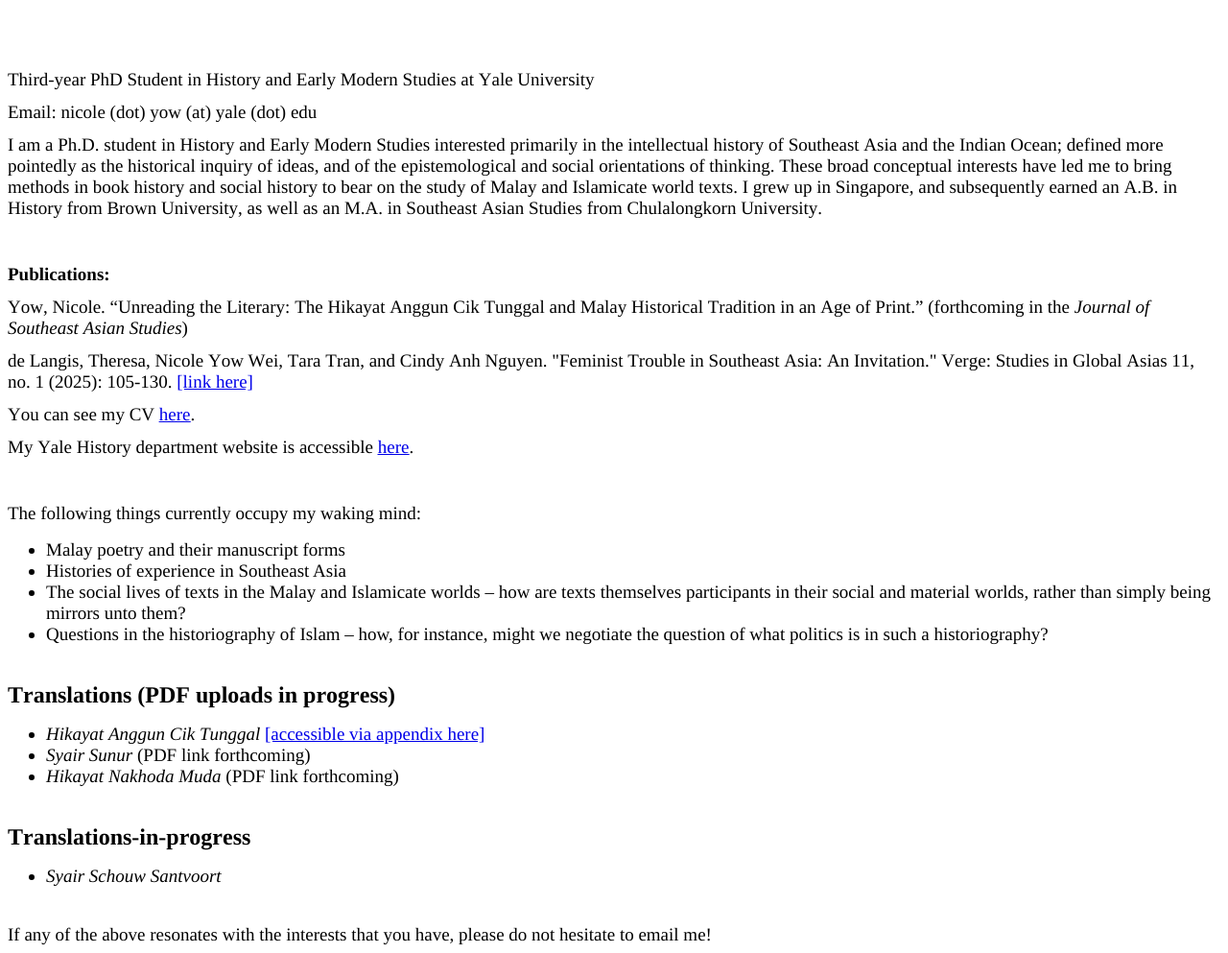
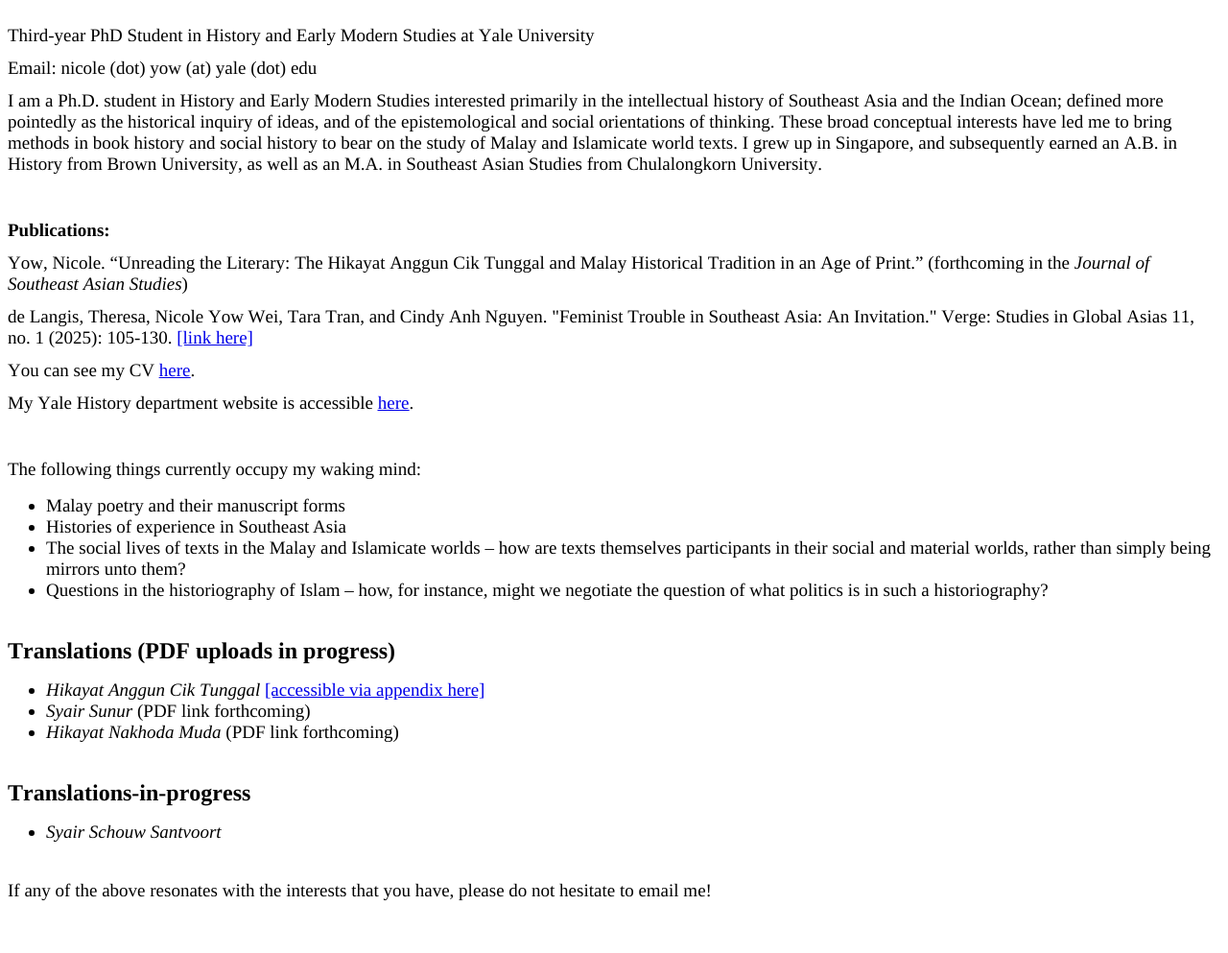
Before and after one commit to noryorwor/noryorwor.github.io, a plain HTML site: page index.html in a window 1280 px wide. Shown: the part 52-1045 px from the top of the page at 96% size. After the commit the page ends 999 px from the top, so only its background shows below. Drawn offline with Linux system fonts and the light colour scheme.

Commit message:
try? please?

```diff
--- a/index.html
+++ b/index.html
@@ -8,52 +8,50 @@
   <meta name="CocoaVersion" content="2575.7">
   <style type="text/css">
     p.p1 {margin: 0.0px 0.0px 28.0px 0.0px; font: 36.0px Times}
-    p.p2 {margin: 0.0px 0.0px 28.0px 0.0px; font: 14.0px Times; min-height: 18.0px}
-    p.p3 {margin: 0.0px 0.0px 12.0px 0.0px; font: 19.0px Times}
-    p.p4 {margin: 0.0px 0.0px 12.0px 0.0px; font: 19.0px Times; min-height: 23.0px}
-    p.p5 {margin: 0.0px 0.0px 0.0px 0.0px; font: 19.0px Times}
-    p.p6 {margin: 0.0px 0.0px 0.0px 36.0px; text-indent: -36.0px; font: 19.0px Times; min-height: 23.0px}
-    p.p7 {margin: 0.0px 0.0px 0.0px 36.0px; text-indent: -36.0px; font: 24.0px Times}
-    p.p8 {margin: 0.0px 0.0px 0.0px 0.0px; font: 19.0px Times; min-height: 23.0px}
-    li.li5 {margin: 0.0px 0.0px 0.0px 0.0px; font: 19.0px Times}
+    p.p2 {margin: 0.0px 0.0px 12.0px 0.0px; font: 19.0px Times}
+    p.p3 {margin: 0.0px 0.0px 12.0px 0.0px; font: 19.0px Times; min-height: 23.0px}
+    p.p4 {margin: 0.0px 0.0px 0.0px 0.0px; font: 19.0px Times}
+    p.p5 {margin: 0.0px 0.0px 0.0px 36.0px; text-indent: -36.0px; font: 19.0px Times; min-height: 23.0px}
+    p.p6 {margin: 0.0px 0.0px 0.0px 36.0px; text-indent: -36.0px; font: 24.0px Times}
+    p.p7 {margin: 0.0px 0.0px 0.0px 0.0px; font: 19.0px Times; min-height: 23.0px}
+    li.li4 {margin: 0.0px 0.0px 0.0px 0.0px; font: 19.0px Times}
     span.s1 {font-kerning: none}
     span.s2 {font: 19.0px Times; text-decoration: underline ; font-kerning: none; color: #0000e9}
     ul.ul1 {list-style-type: disc}
   </style>
 </head>
 <body>
-<p class="p1"><span class="s1"><b>Nicole Yow Wei<span class="Apple-converted-space"> </span></b></span></p>
-<p class="p2"><span class="s1"></span><br></p>
-<p class="p3"><span class="s1">Third-year PhD Student in History and Early Modern Studies at Yale University</span></p>
-<p class="p3"><span class="s1">Email: nicole (dot) yow (at) yale (dot) edu</span></p>
-<p class="p3"><span class="s1">I am a Ph.D. student in History and Early Modern Studies interested primarily in the intellectual history of Southeast Asia and the Indian Ocean; defined more pointedly as the historical inquiry of ideas, and of the epistemological and social orientations of thinking. These broad conceptual interests have led me to bring methods in book history and social history to bear on the study of Malay and Islamicate world texts. I grew up in Singapore, and subsequently earned an A.B. in History from Brown University, as well as an M.A. in Southeast Asian Studies from Chulalongkorn University.</span></p>
-<p class="p4"><span class="s1"></span><br></p>
-<p class="p3"><span class="s1"><b>Publications:<span class="Apple-converted-space"> </span></b><b></b></span></p>
-<p class="p3"><span class="s1">Yow, Nicole. “Unreading the Literary: The Hikayat Anggun Cik Tunggal and Malay Historical Tradition in an Age of Print.” (forthcoming in the <i>Journal of Southeast Asian Studies</i>)<span class="Apple-converted-space"> </span></span></p>
-<p class="p3"><span class="s1">de Langis, Theresa, Nicole Yow Wei, Tara Tran, and Cindy Anh Nguyen. "Feminist Trouble in Southeast Asia: An Invitation." Verge: Studies in Global Asias 11, no. 1 (2025): 105-130. <a href="https://muse.jhu.edu/article/951540/pdf"><span class="s2">[link here]</span></a></span></p>
-<p class="p3"><span class="s1">You can see my CV <a href="http://noryorwor.github.io/Nicole_Yow_Wei_Curriculum_Vitae.pdf"><span class="s2">here</span></a>.</span></p>
-<p class="p3"><span class="s1">My Yale History department website is accessible <a href="https://history.yale.edu/people/nicole-yow"><span class="s2">here</span></a>.</span></p>
-<p class="p4"><span class="s1"></span><br></p>
-<p class="p5"><span class="s1">The following things currently occupy my waking mind:</span></p>
+<p class="p1"><span class="s1"><b>Nicole Yow Wei<span class="Apple-converted-space"> </span></b><b></b></span></p>
+<p class="p2"><span class="s1">Third-year PhD Student in History and Early Modern Studies at Yale University</span></p>
+<p class="p2"><span class="s1">Email: nicole (dot) yow (at) yale (dot) edu</span></p>
+<p class="p2"><span class="s1">I am a Ph.D. student in History and Early Modern Studies interested primarily in the intellectual history of Southeast Asia and the Indian Ocean; defined more pointedly as the historical inquiry of ideas, and of the epistemological and social orientations of thinking. These broad conceptual interests have led me to bring methods in book history and social history to bear on the study of Malay and Islamicate world texts. I grew up in Singapore, and subsequently earned an A.B. in History from Brown University, as well as an M.A. in Southeast Asian Studies from Chulalongkorn University.</span></p>
+<p class="p3"><span class="s1"></span><br></p>
+<p class="p2"><span class="s1"><b>Publications:<span class="Apple-converted-space"> </span></b><b></b></span></p>
+<p class="p2"><span class="s1">Yow, Nicole. “Unreading the Literary: The Hikayat Anggun Cik Tunggal and Malay Historical Tradition in an Age of Print.” (forthcoming in the <i>Journal of Southeast Asian Studies</i>)<span class="Apple-converted-space"> </span></span></p>
+<p class="p2"><span class="s1">de Langis, Theresa, Nicole Yow Wei, Tara Tran, and Cindy Anh Nguyen. "Feminist Trouble in Southeast Asia: An Invitation." Verge: Studies in Global Asias 11, no. 1 (2025): 105-130. <a href="https://muse.jhu.edu/article/951540/pdf"><span class="s2">[link here]</span></a></span></p>
+<p class="p2"><span class="s1">You can see my CV <a href="http://noryorwor.github.io/Nicole_Yow_Wei_Curriculum_Vitae.pdf"><span class="s2">here</span></a>.</span></p>
+<p class="p2"><span class="s1">My Yale History department website is accessible <a href="https://history.yale.edu/people/nicole-yow"><span class="s2">here</span></a>.</span></p>
+<p class="p3"><span class="s1"></span><br></p>
+<p class="p4"><span class="s1">The following things currently occupy my waking mind:</span></p>
 <ul class="ul1">
-  <li class="li5"><span class="s1">Malay poetry and their manuscript forms</span></li>
-  <li class="li5">Histories of experience in Southeast Asia</li>
-  <li class="li5">The social lives of texts in the Malay and Islamicate worlds – how are texts themselves participants in their social and material worlds, rather than simply being mirrors unto them?</li>
-  <li class="li5">Questions in the historiography of Islam – how, for instance, might we negotiate the question of what politics is in such a historiography?</li>
+  <li class="li4"><span class="s1">Malay poetry and their manuscript forms</span></li>
+  <li class="li4">Histories of experience in Southeast Asia</li>
+  <li class="li4">The social lives of texts in the Malay and Islamicate worlds – how are texts themselves participants in their social and material worlds, rather than simply being mirrors unto them?</li>
+  <li class="li4">Questions in the historiography of Islam – how, for instance, might we negotiate the question of what politics is in such a historiography?</li>
 </ul>
-<p class="p6"><span class="s1"></span><br></p>
-<p class="p7"><span class="s1"><b>Translations (PDF uploads in progress)</b><b></b></span></p>
+<p class="p5"><span class="s1"></span><br></p>
+<p class="p6"><span class="s1"><b>Translations (PDF uploads in progress)</b><b></b></span></p>
 <ul class="ul1">
-  <li class="li5"><span class="s1"><i>Hikayat Anggun Cik Tunggal</i> <a href="https://repository.library.brown.edu/studio/item/bdr:ztw7khp4/"><span class="s2">[accessible via appendix here]</span></a></span></li>
-  <li class="li5"><i>Syair Sunur</i> (PDF link forthcoming)</li>
-  <li class="li5"><i>Hikayat Nakhoda Muda</i> (PDF link forthcoming)</li>
+  <li class="li4"><span class="s1"><i>Hikayat Anggun Cik Tunggal</i> <a href="https://repository.library.brown.edu/studio/item/bdr:ztw7khp4/"><span class="s2">[accessible via appendix here]</span></a></span></li>
+  <li class="li4"><i>Syair Sunur</i> (PDF link forthcoming)</li>
+  <li class="li4"><i>Hikayat Nakhoda Muda</i> (PDF link forthcoming)</li>
 </ul>
-<p class="p8"><span class="s1"></span><br></p>
-<p class="p7"><span class="s1"><b>Translations-in-progress</b><b></b></span></p>
+<p class="p7"><span class="s1"></span><br></p>
+<p class="p6"><span class="s1"><b>Translations-in-progress</b><b></b></span></p>
 <ul class="ul1">
-  <li class="li5"><span class="s1"><i>Syair Schouw Santvoort</i><i></i></span></li>
+  <li class="li4"><span class="s1"><i>Syair Schouw Santvoort</i><i></i></span></li>
 </ul>
-<p class="p8"><span class="s1"></span><br></p>
-<p class="p5"><span class="s1">If any of the above resonates with the interests that you have, please do not hesitate to email me!</span></p>
+<p class="p7"><span class="s1"></span><br></p>
+<p class="p4"><span class="s1">If any of the above resonates with the interests that you have, please do not hesitate to email me!</span></p>
 </body>
 </html>
```
